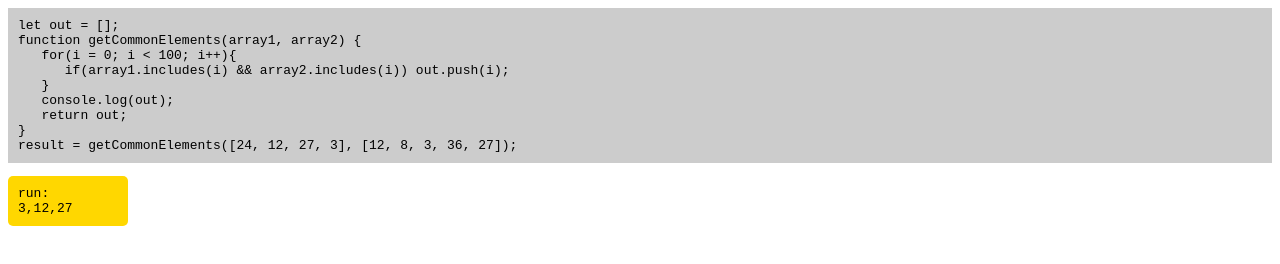
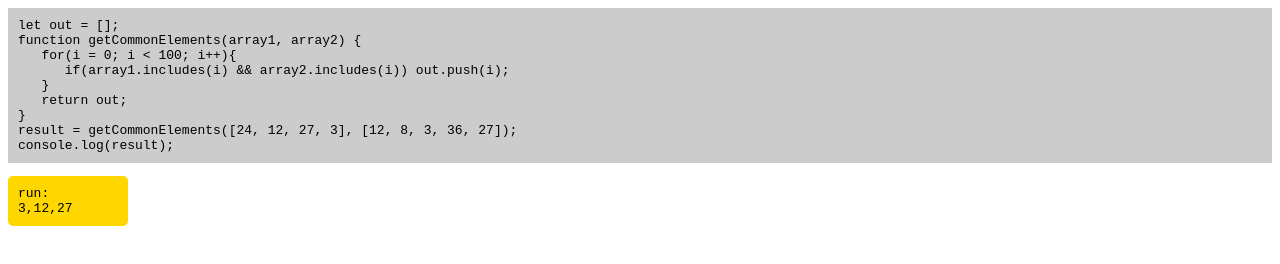
Before and after one commit to mysynthesizer/cynthesizer, a plain HTML site: page index.html in a window 1280 px wide. Drawn offline with Linux system fonts and the light colour scheme.

Commit message:
Update index.html

```diff
--- a/index.html
+++ b/index.html
@@ -4,10 +4,10 @@ function getCommonElements(array1, array2) {
    for(i = 0; i < 100; i++){
       if(array1.includes(i) && array2.includes(i)) out.push(i);
    }
-   console.log(out);
    return out;
 }
 result = getCommonElements([24, 12, 27, 3], [12, 8, 3, 36, 27]);
+console.log(result);
 </pre>
 <pre id=run style='background: gold; padding: 10px; width: 100px; border-radius: 5px'>run:<br /></pre>
 <script>
```
